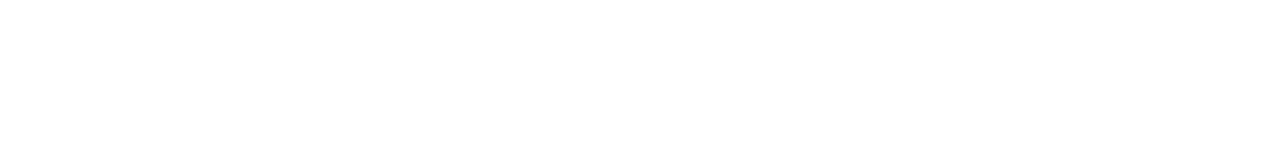
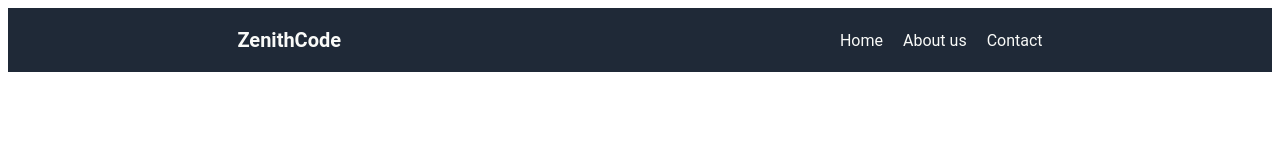
Before and after one commit to nashaya/zenithcode, a plain HTML site: page index.html in a window 1280 px wide. Drawn offline with Linux system fonts and the light colour scheme.

Commit message:
Add Header to website

```diff
--- a/index.html
+++ b/index.html
@@ -7,6 +7,13 @@
     <title>ZenithCode</title>
 </head>
 <body>
-
+    <div class="header">
+        <p class="logo">ZenithCode</p>
+        <ul class="links">
+            <li><a href="#">Home</a></li>
+            <li><a href="#">About us</a></li>
+            <li><a href="#">Contact</a></li>
+        </ul>
+    </div>
 </body>
 </html>
--- a/styles.css
+++ b/styles.css
@@ -0,0 +1,29 @@
+body{
+    display: flex;
+    font-family: 'Roboto', sans-serif;
+}
+
+.header {
+    display: flex;
+    background-color: #1F2937;
+    justify-content: space-around;
+    flex: 1;
+    color: #F9FAF8;
+}
+
+.links {
+    list-style-type: none;
+    display: flex;
+    gap: 20px;
+    align-items: center;
+}
+
+.logo {
+    font-weight: 700;
+    font-size: 20px;
+}
+
+a {
+    text-decoration: none;
+    color: inherit;
+}
```
